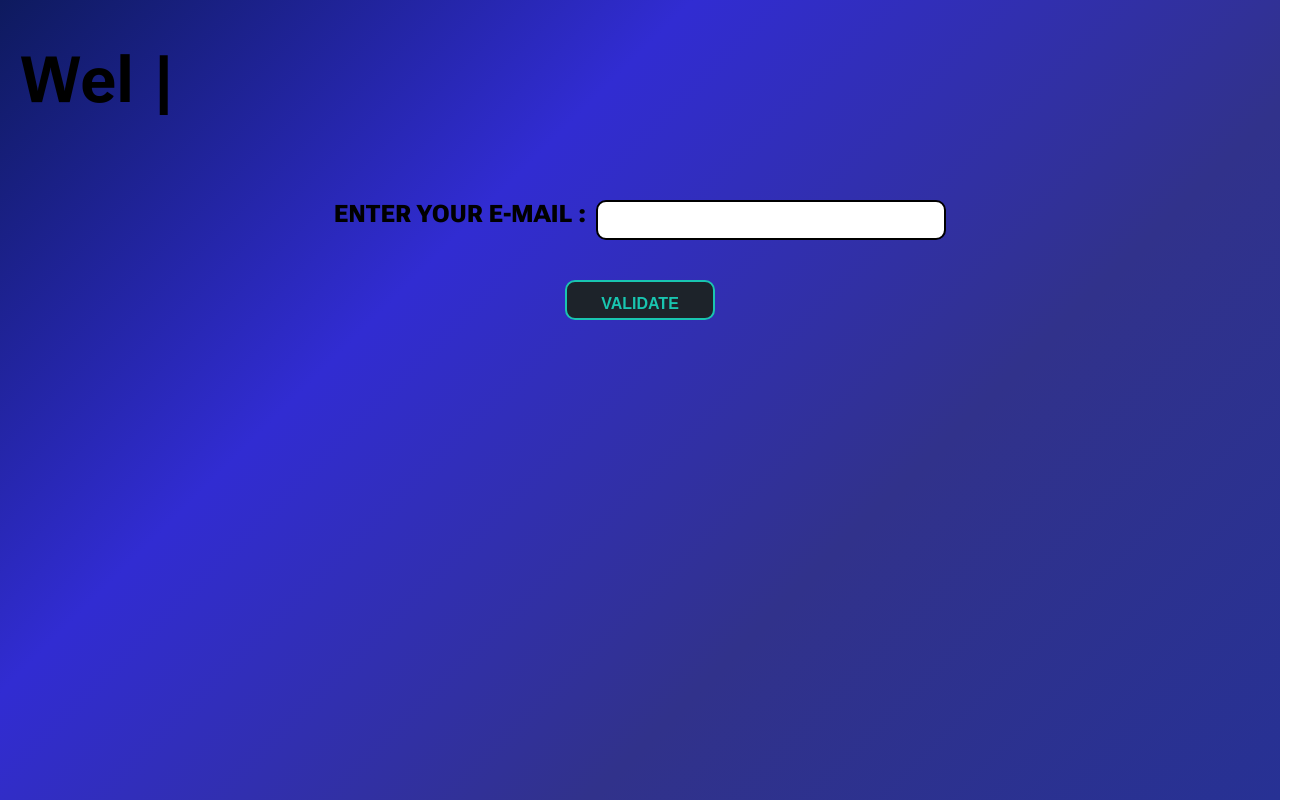
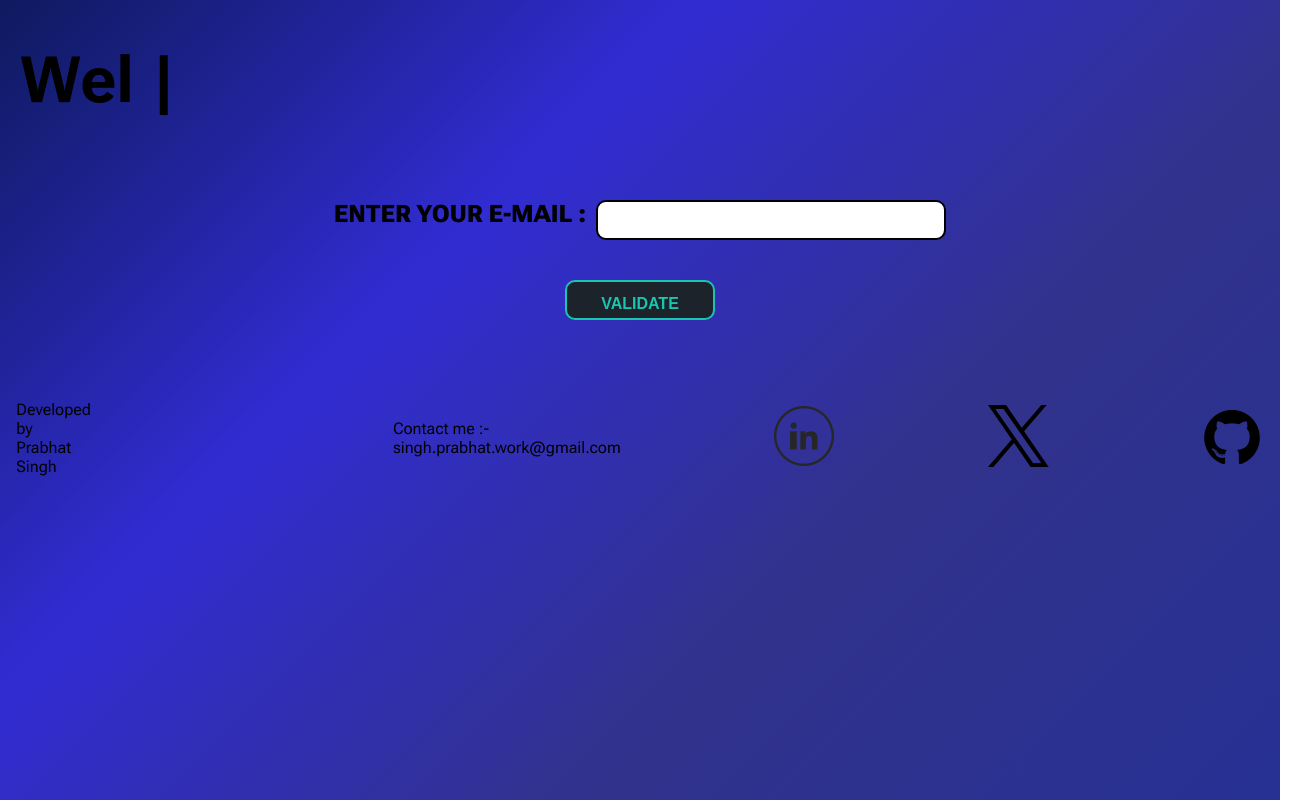
Before and after one commit to prabhatsingh415/Email_Validator, a plain HTML site: page index.html in a window 1280 px wide. Shown: the whole page, 1304 px wide, since content can reach past the window. Drawn offline with Linux system fonts and the light colour scheme.

Commit message:
added footer

```diff
--- a/index.html
+++ b/index.html
@@ -27,8 +27,17 @@
           </table>
         </div>
       </div>
+
     </main>
-    <footer></footer>
+    <footer>
+      <div id="footer_container">
+        <p id = "name">Developed by Prabhat Singh<P>
+        <p id = "Email">Contact me :- singh.prabhat.work@gmail.com</p>
+        <div id = "linkdin"><a href = ""><img src="images/linkdin.png.png" alt="linkdin"></a></div>
+        <div id = "x"> <a href=""><img src="images/X.png.png" alt="x"></a></div>
+        <div id = "github"><a href = ""><img src="images/github.png.png" alt="github"></a></div>
+      </div>
+    </footer>
     <script src="script.js"></script>
   </body>
 </html>
--- a/styles.css
+++ b/styles.css
@@ -121,3 +121,27 @@ header {
   text-align: center;
   margin-top: 20px;
 }
+footer {
+  footer {
+    position: fixed;
+    bottom: 0;
+    left: 0;
+    min-height: 12vh;
+    width: 100%;
+    background-color: #333;
+    color: white;
+    display: flex;
+    align-items: center;
+    justify-content: center;
+  }
+}
+
+#footer_container {
+  display: flex;
+  flex-direction: row;
+  align-items: center;
+  justify-content: center;
+  gap: 151px;
+  margin: 10px;
+  padding: 30px;
+}
```
Also changed, not shown: images/X.png.png (added), images/github.png.png (added), images/linkdin.png.png (added).
